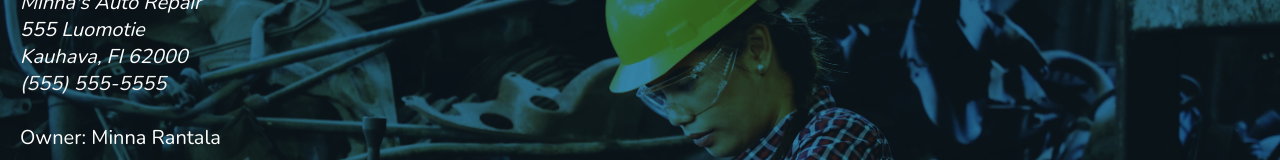
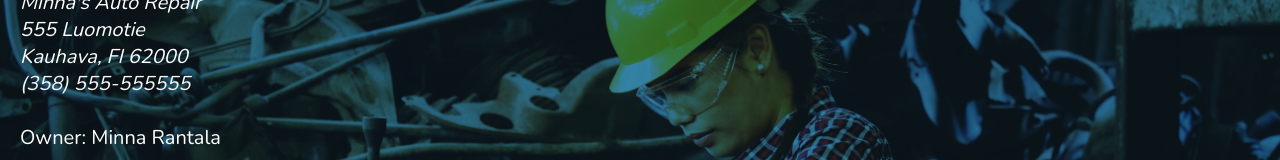
Before and after one commit to Amber-Lea-P/repairNotes-Frontend-app, a React (Create React App) app: page / in a window 1280 px wide. Shown: the part 157-317 px from the top of the page. Built offline with nearby package versions, Linux system fonts and the light colour scheme.

Commit message:
final deployment modifications

```diff
--- a/package.json
+++ b/package.json
@@ -6,6 +6,7 @@
     "@fortawesome/fontawesome-svg-core": "^6.4.0",
     "@fortawesome/free-solid-svg-icons": "^6.4.0",
     "@fortawesome/react-fontawesome": "^0.2.0",
+    "@fvilers/disable-react-devtools": "^1.3.0",
     "@reduxjs/toolkit": "^1.9.3",
     "jwt-decode": "^3.1.2",
     "react": "^18.2.0",
--- a/src/app/api/apiSlice.js
+++ b/src/app/api/apiSlice.js
@@ -2,7 +2,7 @@ import { createApi, fetchBaseQuery } from '@reduxjs/toolkit/query/react'
 import { setCredentials } from '../../features/auth/authSlice.js'
 
 const baseQuery = fetchBaseQuery({
-    baseUrl: 'http://localhost:3505',
+    baseUrl: 'https://repairnotes-api.onrender.com',
     credentials: 'include',
     prepareHeaders: (headers, { getState }) => {
         const token = getState().auth.token
--- a/src/app/store.js
+++ b/src/app/store.js
@@ -11,7 +11,7 @@ export const store = configureStore({
     },
     middleware: getDefaultMiddleware =>
         getDefaultMiddleware().concat(apiSlice.middleware),
-    devTools: true
+    devTools: false
 })
 
 setupListeners(store.dispatch)
--- a/src/components/Public.js
+++ b/src/components/Public.js
@@ -12,7 +12,7 @@ const Public = () => {
                 Minna's Auto Repair<br />
                     555 Luomotie<br />
                     Kauhava, FI 62000<br />
-                    <a href="tel:+15555555555">(555) 555-5555</a>
+                    <a href="tel:+35855555555555">(358) 555-555555</a>
                 </address>
                 <br />
                 <p>Owner: Minna Rantala</p>
--- a/src/index.js
+++ b/src/index.js
@@ -5,7 +5,9 @@ import App from './App';
 import { BrowserRouter, Routes, Route } from 'react-router-dom';
 import { store } from './app/store.js'
 import { Provider } from 'react-redux'
+import { disableReactDevTools } from '@fvilers/disable-react-devtools';
 
+if (process.env.NODE_ENV === 'production') disableReactDevTools()
 
 const root = ReactDOM.createRoot(document.getElementById('root'));
 root.render(
```
Also changed, not shown: 1 other file (tests, documents, lock files or other folders).
